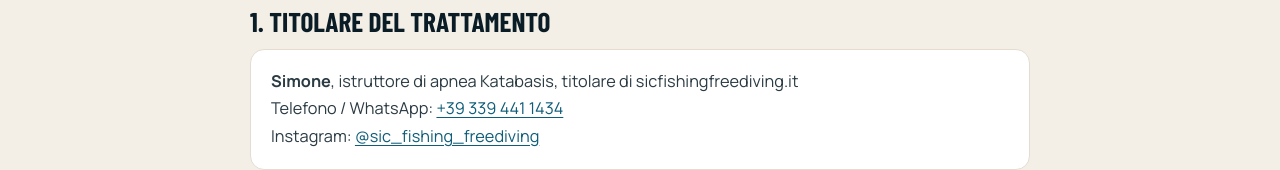
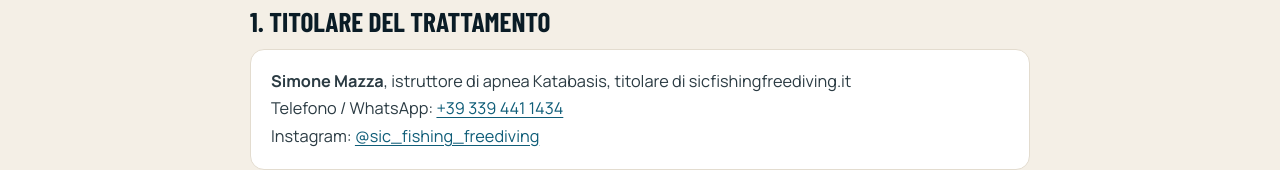
Before and after one commit to superfrankX2/sicfishingfreediving, a plain HTML site: page privacy.html in a window 1280 px wide. Shown: the part 442-612 px from the top of the page. Drawn offline with Linux system fonts and the light colour scheme.

Commit message:
Privacy: cognome del titolare
Co-Authored-By: Claude Opus 5.5 <noreply@anthropic.com>
Claude-Session: https://claude.ai/code/session_01F3Ye9KH8HXFHG7Lw91ddZt

```diff
--- a/privacy.html
+++ b/privacy.html
@@ -55,7 +55,7 @@ footer a{color:rgba(255,255,255,.75)}
   <div class="wrap">
     <h2>1. Titolare del trattamento</h2>
     <div class="box">
-      <p><strong>Simone</strong>, istruttore di apnea Katabasis, titolare di sicfishingfreediving.it<br>
+      <p><strong>Simone Mazza</strong>, istruttore di apnea Katabasis, titolare di sicfishingfreediving.it<br>
       Telefono / WhatsApp: <a href="tel:+393394411434">+39 339 441 1434</a><br>
       Instagram: <a href="https://www.instagram.com/sic_fishing_freediving/" target="_blank" rel="noopener">@sic_fishing_freediving</a></p>
     </div>
```
